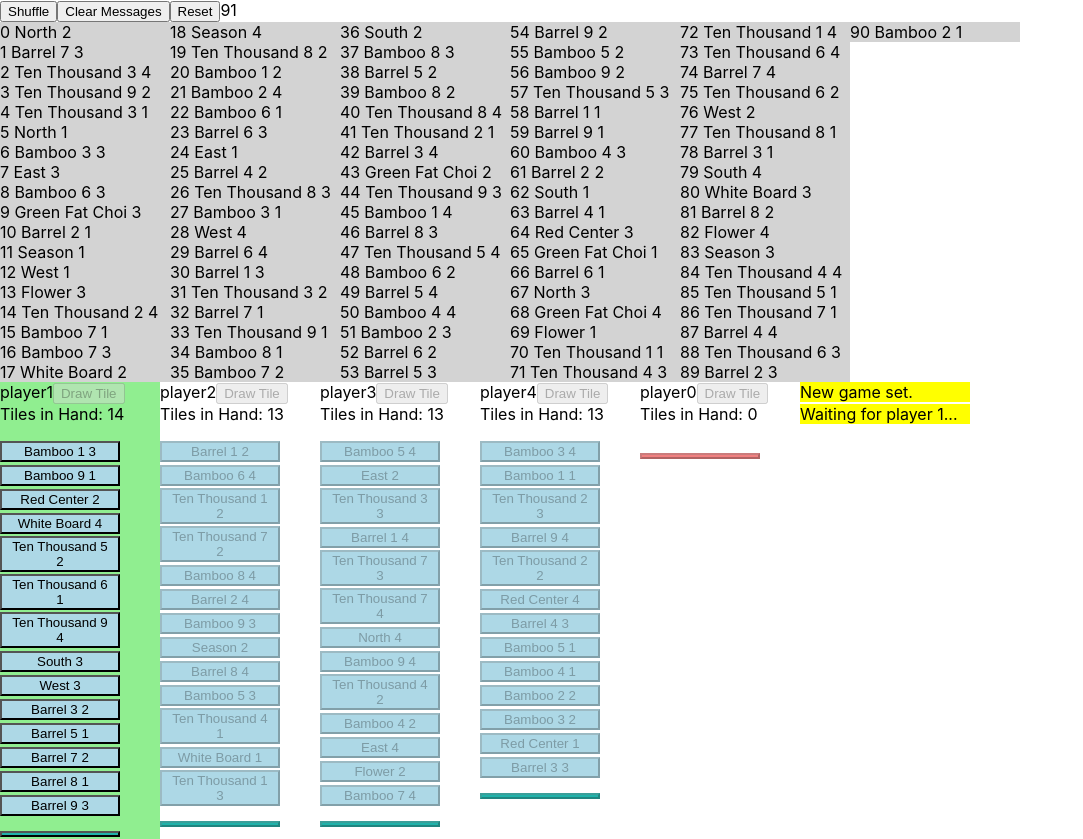
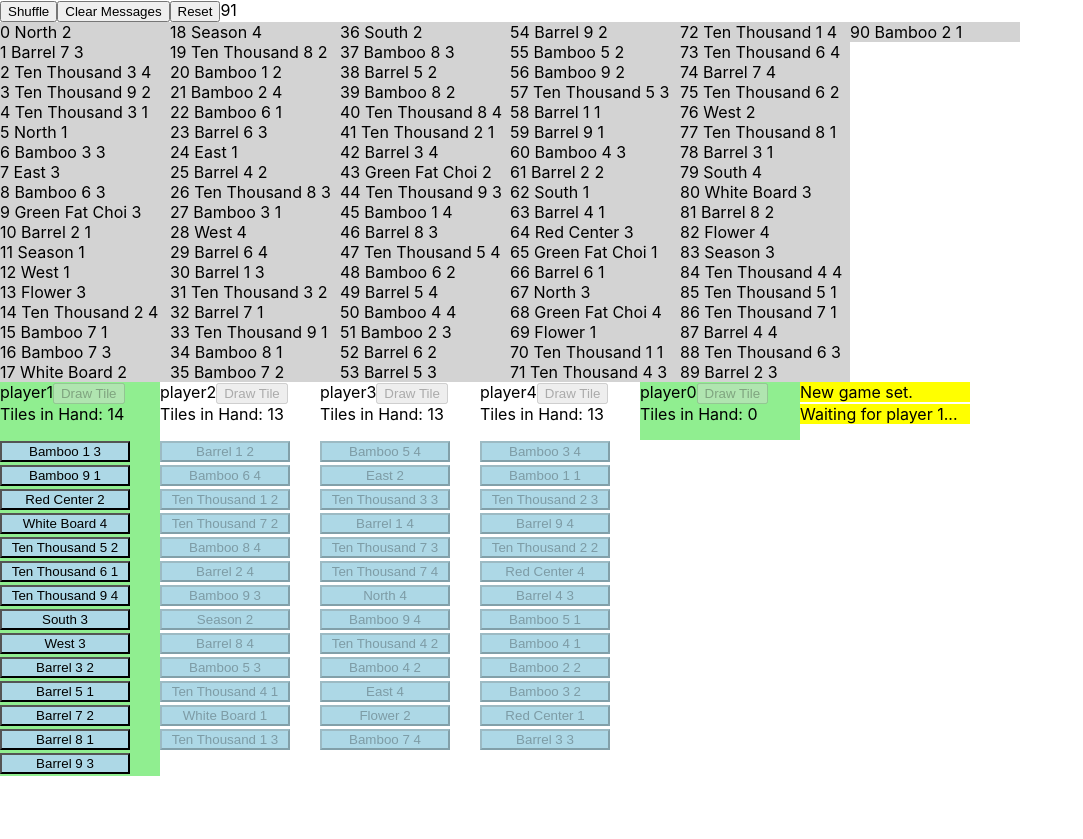
Before and after one commit to heyjames/mahjong, a React (Create React App) app: page / in a window 1280 px wide. Shown: the whole page, without its empty margins (0-1083 px from the left). After the commit the page ends 800 px from the top, so only its background shows below. Built offline with nearby package versions, Linux system fonts and the light colour scheme.

Commit message:
Implement new player object, discard component, and last tile indicator

```diff
--- a/src/App.js
+++ b/src/App.js
@@ -3,6 +3,7 @@ import './App.css';
 import Wall from './components/wall';
 import Button from './components/button';
 import Hand from './components/hand';
+import Discard from './components/discard';
 import ClearFloat from './components/clearFloat';
 import MessageList from './components/messageList';
 
@@ -245,10 +246,10 @@ class App extends Component {
 
   givePlayersTiles = () => {
     let tiles = [...this.state.tiles];
-    let player1 = {...this.state.player1};
-    let player2 = {...this.state.player2};
-    let player3 = {...this.state.player3};
-    let player4 = {...this.state.player4};
+    let player1 = { ...this.state.player1 };
+    let player2 = { ...this.state.player2 };
+    let player3 = { ...this.state.player3 };
+    let player4 = { ...this.state.player4 };
 
     player1.main = this.getTileChunk(tiles, player1.main, 0, 4);
     player2.main = this.getTileChunk(tiles, player2.main, 0, 4);
@@ -322,11 +323,14 @@ class App extends Component {
     let grabbedTile = tiles.shift();
     let turn = this.state.turn;
     let currentPlayer = "player" + turn;
-    let currentPlayerHand = {...this.state[currentPlayer]};
+    let currentPlayerHand = { ...this.state[currentPlayer] };
 
-    // Put removed tile in player's hand
+    // Define the player's latest tile
     currentPlayerHand.newTile = grabbedTile;
-console.log(`hasDrawnTile: ${hasDrawnTile}`)
+    currentPlayerHand.main.push(grabbedTile);
+
+    // console.log(`hasDrawnTile: ${hasDrawnTile}`);
+
     this.setState({ tiles, [currentPlayer]: currentPlayerHand, hasDrawnTile });
   }
 
@@ -334,27 +338,31 @@ console.log(`hasDrawnTile: ${hasDrawnTile}`)
     this.setState({ messages: ["Messages cleared."] });
   }
 
-  discardTile = (tileCode, playerNum, newTile=false) => {
-    let player = {...this.state[playerNum]};
-    let discardPile = {...this.state.discardPile};
+  discardTile = (tileCode, playerNum, newTile = false) => {
+    let player = { ...this.state[playerNum] };
+    let discardPile = { ...this.state.discardPile };
     let turn = this.state.turn;
     let hasDrawnTile = this.state.hasDrawnTile;
     hasDrawnTile = !hasDrawnTile;
 
-    let playerHand = (newTile) ? player.newTile : player.main;
+    // let playerHand = (newTile) ? player.newTile : player.main;
 
     // Get tile to be removed and place in discard pile.
-    let discardingTile = playerHand.filter(tile => {
+    let discardingTile = player.main.filter(tile => {
       return tile.code === tileCode
     })[0];
     discardPile.recentDiscard = discardingTile;
+    discardPile.main.push(discardingTile);
 
     // Set new hand with tile removed
-    let playerMain = playerHand.filter(tile => {
+    player.main = player.main.filter(tile => {
       return tile.code !== tileCode
     });
 
-    player.main = playerMain;
+    // Empty newTile if discarding it
+    if (player.newTile.code === discardingTile.code) {
+      player.newTile = {};
+    }
 
     turn = (turn === 4) ? (1) : (turn + 1);
     this.outputMessage(`Waiting for player ${turn}...`);
@@ -400,7 +408,7 @@ console.log(`hasDrawnTile: ${hasDrawnTile}`)
         <Hand player={player3} onClick={this.discardTile} turn={turn} playerNum="player3" handleDrawTile={this.handleDrawTile} hasDrawnTile={hasDrawnTile} />
         <Hand player={player4} onClick={this.discardTile} turn={turn} playerNum="player4" handleDrawTile={this.handleDrawTile} hasDrawnTile={hasDrawnTile} />
 
-        <Hand player={discardPile} bgColor="lightcoral" playerNum="player0" color="white" discard={true} />
+        <Discard player={discardPile} bgColor="lightcoral" playerNum="player0" color="white" discard={true} />
 
         <MessageList messages={messages} />
       </React.Fragment>
--- /dev/null
+++ b/src/components/discard.jsx
@@ -0,0 +1,35 @@
+import React from 'react';
+// import _ from 'lodash';
+
+const Discard = ({
+  player,
+  onClick = null,
+  playerNum,
+  bgColor = "lightblue",
+  turn,
+  color,
+  handleDrawTile,
+  hasDrawnTile
+}) => {
+  return (
+    <span style={{ float: "left", width: "160px", backgroundColor: "lightgreen" }}>
+      <div style={{ paddingBottom: "16px" }}>
+        {playerNum}
+        {/* <Button name="drawTile" label="Draw Tile" onClick={handleDrawTile} disableDrawTileBtn={disableDrawTileBtn} /> */}
+        <button name="drawTile" onClick={handleDrawTile} disabled={true}>
+          Draw Tile
+        </button>
+        Tiles in Hand: {player.main.length}
+      </div>
+
+      {player.main.map((tile, index) => {
+        let discardBgColor = (tile.code === player.recentDiscard.code) ? "lightseagreen" : null;
+        return (
+          <button key={index} style={{ backgroundColor: discardBgColor, width: "130px" }}>{tile.label}</button>
+        )
+      })}
+    </span>
+  );
+}
+
+export default Discard;
--- a/src/components/hand.jsx
+++ b/src/components/hand.jsx
@@ -1,6 +1,6 @@
 import React from 'react';
-import Button from './button';
-import _ from 'lodash';
+// import Button from './button';
+// import _ from 'lodash';
 
 const sortTilesInHand = (a, b) => {
   const nameA = a.code.substring(0, 5).toUpperCase();
@@ -11,28 +11,27 @@ const sortTilesInHand = (a, b) => {
   return 0; // names must be equal
 }
 
-const Hand = ({ player, onClick = null, playerNum, bgColor = "lightblue", turn, color, handleDrawTile, hasDrawnTile, discard=false }) => {
-  let disabled = true;
+const Hand = ({ player, onClick = null, playerNum, bgColor = "lightblue", turn, color, handleDrawTile, hasDrawnTile }) => {
+  let disableDiscardTileBtn = true;
   let playerTurn = parseInt(playerNum.slice(-1));
   let disableDrawTileBtn = null;
 
   if (playerTurn === turn) {
-    disabled = false;
+    disableDiscardTileBtn = false;
 
     if (hasDrawnTile === false) {
-      disabled = true;
+      disableDiscardTileBtn = true;
       disableDrawTileBtn = false;
     } else {
-      disabled = false;
+      disableDiscardTileBtn = false;
       disableDrawTileBtn = true;
-      console.log("Fired!");
     }
 
     disableDrawTileBtn = (player.main.length >= 14) ? true : false;
 
     player.main.sort(sortTilesInHand);
   } else {
-    disabled = true;
+    disableDiscardTileBtn = true;
     disableDrawTileBtn = true;
   }
 
@@ -42,32 +41,28 @@ const Hand = ({ player, onClick = null, playerNum, bgColor = "lightblue", turn,
     <span style={{ float: "left", width: "160px", backgroundColor: highlightPlayerTurn }}>
       <div style={{ paddingBottom: "16px" }}>
         {playerNum}
-        <Button name="drawTile" label="Draw Tile" onClick={handleDrawTile} disableDrawTileBtn={disableDrawTileBtn} />
+        {/* <Button name="drawTile" label="Draw Tile" onClick={handleDrawTile} disableDrawTileBtn={disableDrawTileBtn} /> */}
+        <button name="drawTile" onClick={handleDrawTile} disabled={disableDrawTileBtn}>
+          Draw Tile
+        </button>
         Tiles in Hand: {player.main.length}
       </div>
       {player.main.map((tile, index) => {
+        bgColor = (tile.code === player.newTile.code) ? "lightseagreen" : "lightblue";
+
         return (
           <button
             key={index}
             name={playerNum}
-            style={{ backgroundColor: bgColor, marginBottom: "2px", width: "120px", color }}
+            style={{ backgroundColor: bgColor, marginBottom: "2px", width: "130px", color }}
             onClick={() => onClick(tile.code, playerNum)}
-            disabled={disabled}
+            disabled={disableDiscardTileBtn}
           >
             {tile.label}
           </button>
         )
       })}
 
-      {player.newTile && <button
-            name={playerNum}
-            style={{ backgroundColor: "lightseagreen", marginBottom: "2px", width: "120px", color }}
-            onClick={() => onClick(player.newTile.code, playerNum)}
-            disabled={disabled}
-          >
-            {player.newTile.label}
-          </button>}
-      {discard && <button name={playerNum} style={{ backgroundColor: bgColor, marginBottom: "2px", width: "120px", color }} disabled={disabled}>{player.recentDiscard.label}</button>}
     </span>
   );
 }
```
